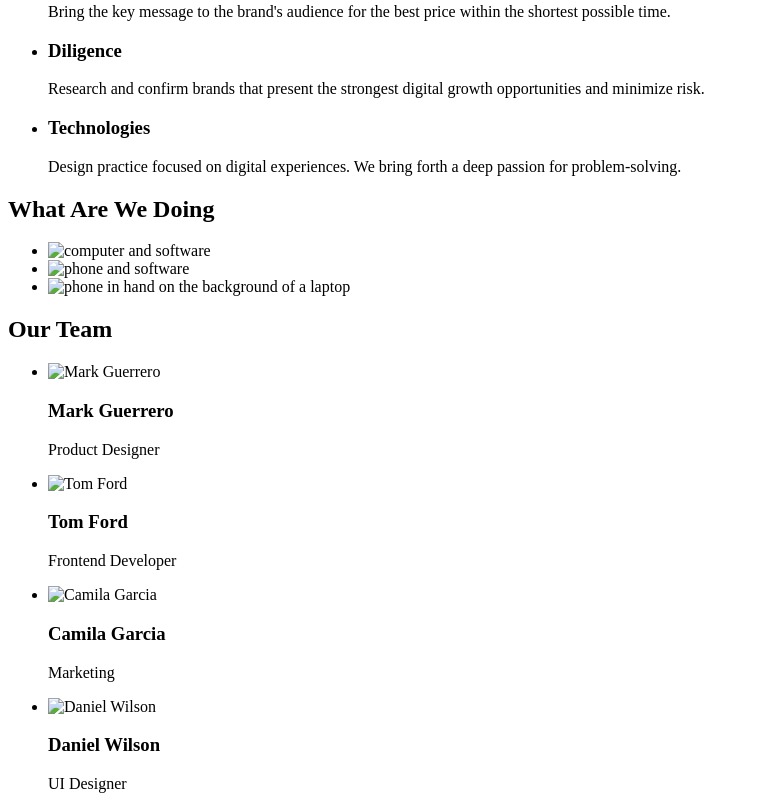
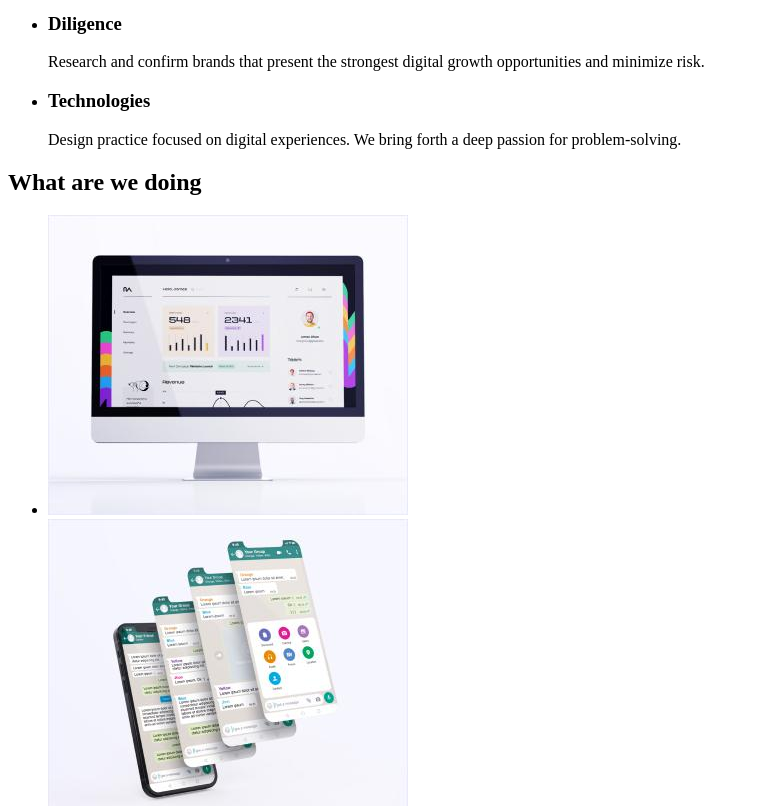
Before and after one commit to yurii-corssa/goit-markup-hw-01, a plain HTML site: page index.html in a window 1280 px wide. Shown: the part 445-1251 px from the top of the page, without its empty margins (0-758 px from the left). Drawn offline with Linux system fonts and the light colour scheme.

Commit message:
Update index.html
changing the path to images

```diff
--- a/index.html
+++ b/index.html
@@ -10,7 +10,7 @@
     <!-- Шапка сайту - Site Header -->
     <header>
       <nav>
-        <a href="./index.html">WEBSTUDIO</a>
+        <a href="./index.html">WebStudio</a>
         <ul>
           <li><a href="">Studio</a></li>
           <li><a href="">Portfolio</a></li>
@@ -20,7 +20,7 @@
       <address>
         <ul>
           <li><a href="mailto:info@devstudio.com">info@devstudio.com</a></li>
-          <li><a href="tel:+11(000)111-11-11">+11 (000) 111-11-11</a></li>
+          <li><a href="tel:+110001111111">+11 (000) 111-11-11</a></li>
         </ul>
       </address>
     </header>
@@ -29,7 +29,7 @@
     <main>
       <!-- Герой - Hero -->
       <section>
-        <h1>Effective Solutions<br />for Your Business</h1>
+        <h1>Effective Solutions for Your Business</h1>
         <button type="button">Order Service</button>
       </section>
 
@@ -71,25 +71,25 @@
 
       <!-- Чим ми займаємося - What are we doing -->
       <section>
-        <h2>What Are We Doing</h2>
+        <h2>What are we doing</h2>
         <ul>
           <li>
             <img
-              src="./images/section-2/img-1.jpg"
+              src="./images/img-1.jpg"
               alt="computer and software"
               width="360"
             />
           </li>
           <li>
             <img
-              src="./images/section-2/img-2.jpg"
+              src="./images/img-2.jpg"
               alt="phone and software"
               width="360"
             />
           </li>
           <li>
             <img
-              src="./images/section-2/img-3.jpg"
+              src="./images/img-3.jpg"
               alt="phone in hand on the background of a laptop"
               width="360"
             />
@@ -102,38 +102,22 @@
         <h2>Our Team</h2>
         <ul>
           <li>
-            <img
-              src="./images/section-3/img-1.jpg"
-              alt="Mark Guerrero"
-              width="264"
-            />
+            <img src="./images/img-5.jpg" alt="Mark Guerrero" width="264" />
             <h3>Mark Guerrero</h3>
             <p>Product Designer</p>
           </li>
           <li>
-            <img
-              src="./images/section-3/img-2.jpg"
-              alt="Tom Ford"
-              width="264"
-            />
+            <img src="./images/img-6.jpg" alt="Tom Ford" width="264" />
             <h3>Tom Ford</h3>
             <p>Frontend Developer</p>
           </li>
           <li>
-            <img
-              src="./images/section-3/img-3.jpg"
-              alt="Camila Garcia"
-              width="264"
-            />
+            <img src="./images/img-7.jpg" alt="Camila Garcia" width="264" />
             <h3>Camila Garcia</h3>
             <p>Marketing</p>
           </li>
           <li>
-            <img
-              src="./images/section-3/img-4.jpg"
-              alt="Daniel Wilson"
-              width="264"
-            />
+            <img src="./images/img-8.jpg" alt="Daniel Wilson" width="264" />
             <h3>Daniel Wilson</h3>
             <p>UI Designer</p>
           </li>
```
